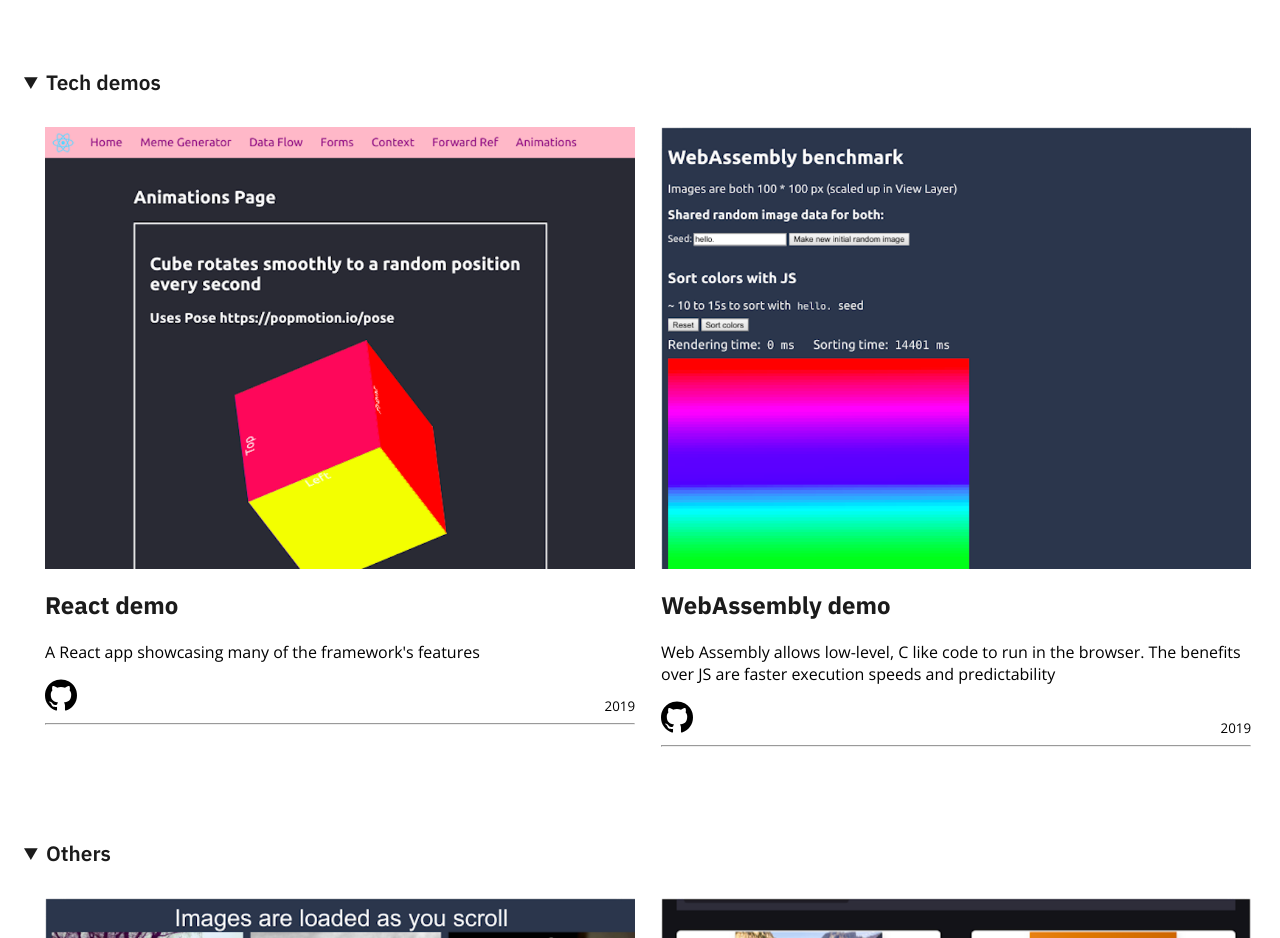
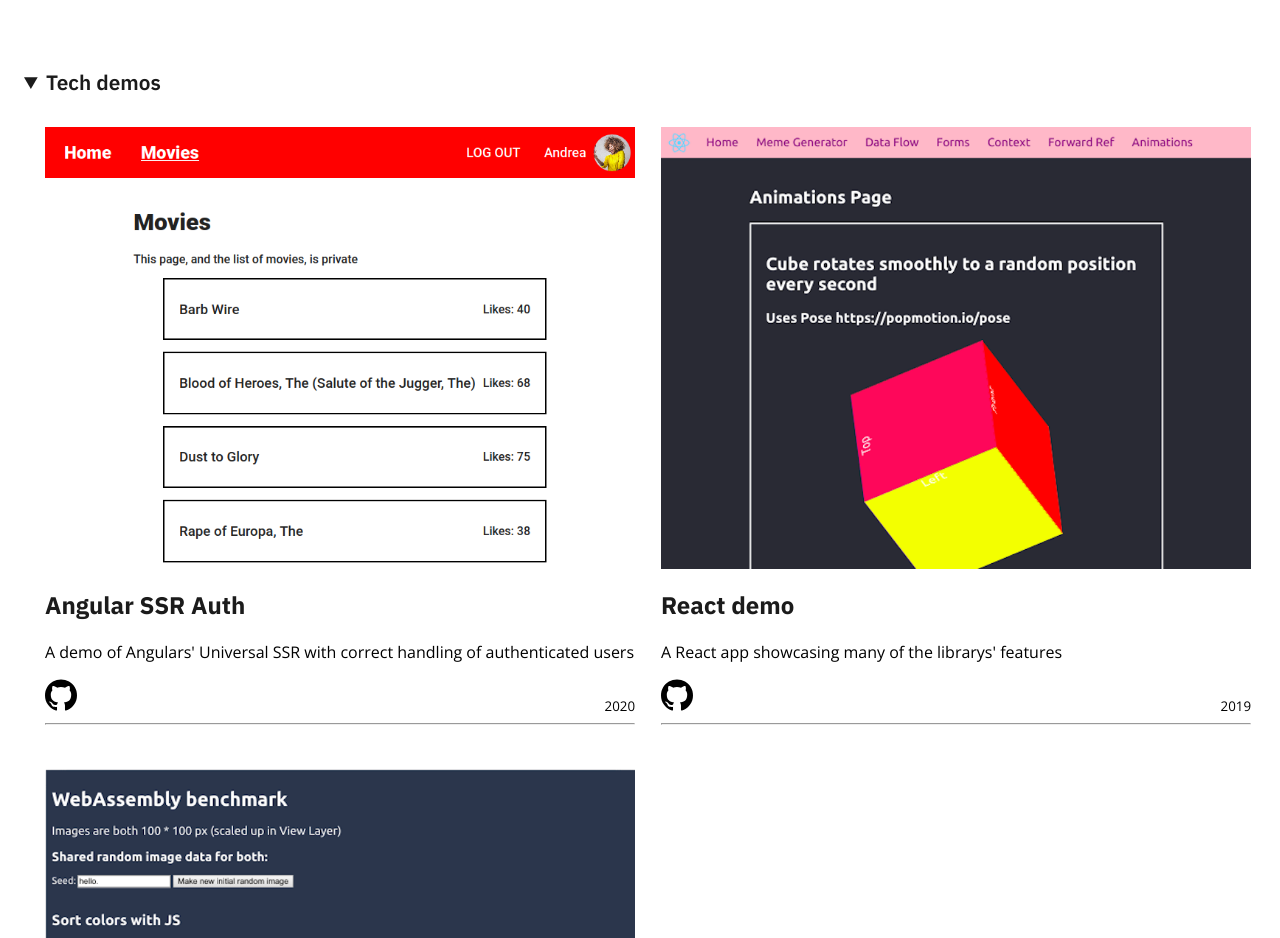
Before and after one commit to manueldois/Personal-website, a website built with webpack: page src/pages/Portfolio/index.html in a window 1280 px wide. Shown: the part 1580-2518 px from the top of the page. Built offline with nearby package versions, Linux system fonts and the light colour scheme; files whose address does not match are found by name.

Commit message:
Added angular-ssr-auth code demo

```diff
--- a/package.json
+++ b/package.json
@@ -17,14 +17,14 @@
     "file-loader": "^4.2.0",
     "html-webpack-plugin": "^3.2.0",
     "mini-css-extract-plugin": "^0.8.0",
-    "node-sass": "^4.13.1",
+    "node-sass": "^4.14.1",
     "sass-loader": "^8.0.0",
     "ts-loader": "^6.2.0",
     "typescript": "^3.6.4",
     "url-loader": "^2.2.0",
     "webpack": "^4.41.1",
     "webpack-cli": "^3.3.9",
-    "webpack-dev-server": "^3.8.2"
+    "webpack-dev-server": "^3.11.0"
   },
   "dependencies": {
     "jquery": "^3.5.0"
--- a/src/pages/Portfolio/index.html
+++ b/src/pages/Portfolio/index.html
@@ -110,11 +110,26 @@
         <summary>Tech demos</summary>
         <ul class="projects">
           <li>
+            <a target="_blank" href="https://angular-ssr-auth.herokuapp.com">
+              <img src="assets/img/angular-ssr-auth.png" alt="">
+            </a>
+            <h2>Angular SSR Auth</h2>
+            <p>A demo of Angulars' Universal SSR with correct handling of authenticated users</p>
+            <div class="inline">
+              <a target="_blank" href="https://github.com/manueldois/angular-ssr-auth">
+                <img src="assets/img/github-logo.svg" alt="">
+              </a>
+              <small>2020</small>
+            </div>
+            <hr>
+          </li>
+
+          <li>
             <a target="_blank" href="https://manueldois.github.io/React-demo/">
               <img src="assets/img/reactdemo.png" alt="">
             </a>
             <h2>React demo</h2>
-            <p>A React app showcasing many of the framework's features</p>
+            <p>A React app showcasing many of the librarys' features</p>
             <div class="inline">
               <a target="_blank" href="https://github.com/manueldois/React-demo">
                 <img src="assets/img/github-logo.svg" alt="">
```
Also changed, not shown: dist/contact.html, dist/home.html, dist/portfolio.html, dist/skills.html, src/assets/angular-ssr-auth.png (added), 17 other files.
